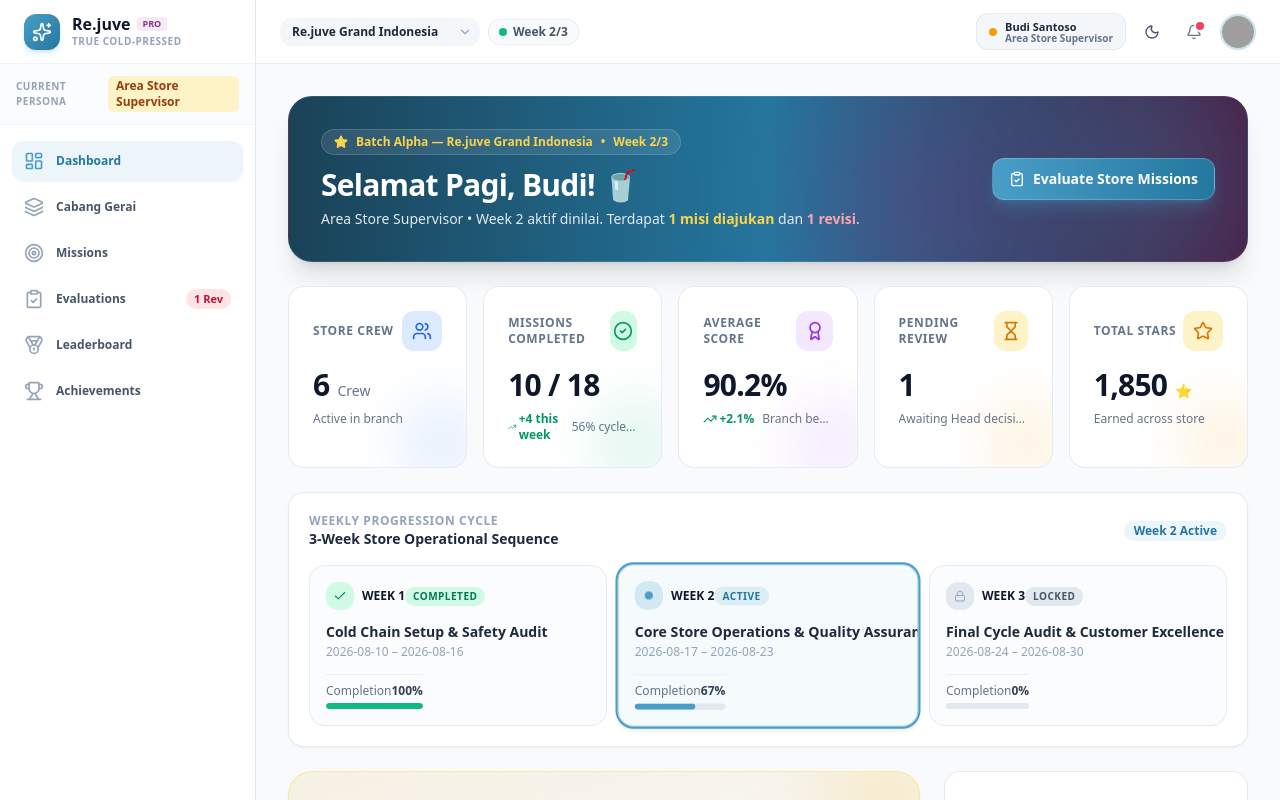
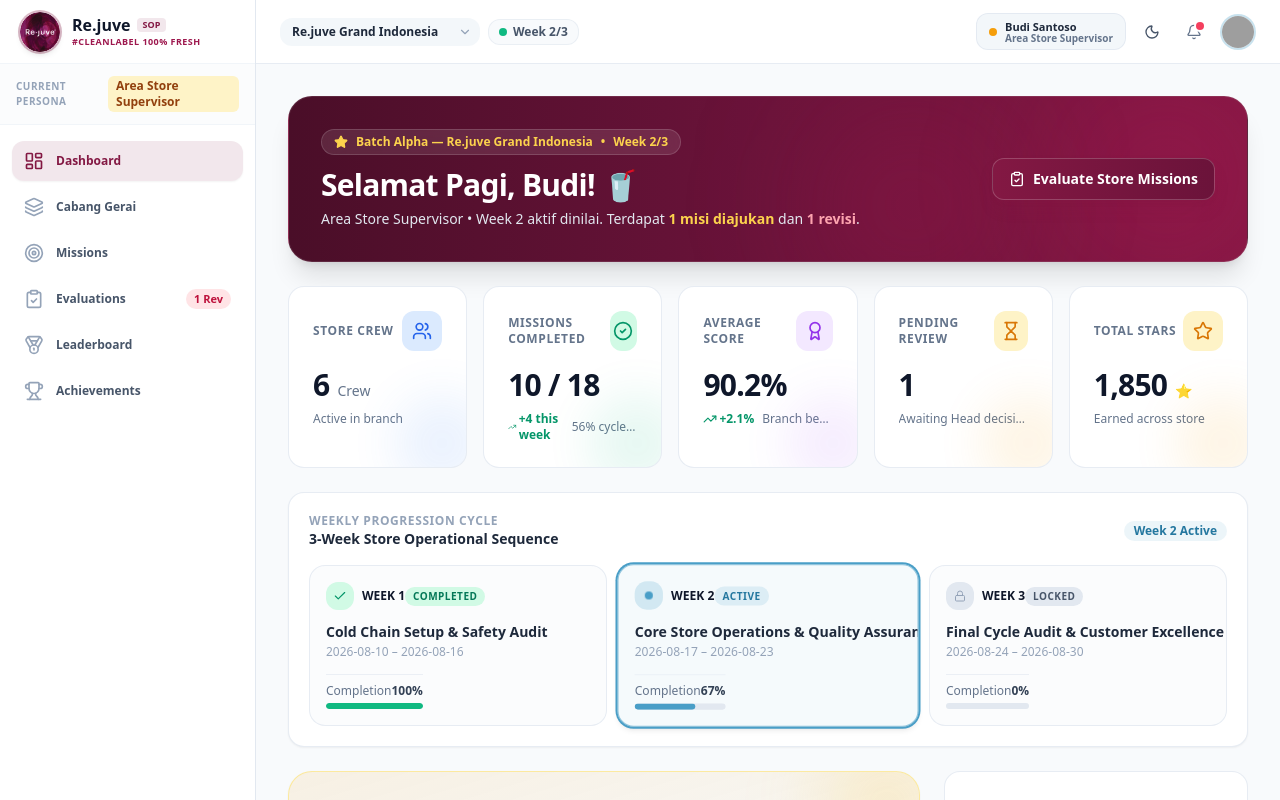
Before and after one commit to ikhsanguntara/Gamification-rejuve, a Nuxt app: page /dashboard in a window 1280 px wide. Shown: the top 800 px of the page. Built offline with nearby package versions, Linux system fonts and the light colour scheme; grey boxes are pictures that could not be loaded.

Commit message:
feat: integrate official Re.juve circular watercolor logo and update theme palette to signature Beetroot & Berry shades

```diff
--- a/components/gamification/WorldMapJourney.vue
+++ b/components/gamification/WorldMapJourney.vue
@@ -1,9 +1,9 @@
 <template>
   <div class="space-y-6 select-none">
     <!-- Top Adventure Banner & Current Location Indicator -->
-    <div class="p-5 sm:p-6 rounded-3xl bg-gradient-to-r from-[#1a4257] via-[#24779f] to-[#491b41] text-white relative overflow-hidden shadow-xl border border-white/10">
+    <div class="p-5 sm:p-6 rounded-3xl bg-gradient-to-r from-[#4a0e28] via-[#6b133a] to-[#831843] text-white relative overflow-hidden shadow-xl border border-white/10">
       <!-- Glow ambient -->
-      <div class="absolute -right-10 -top-10 w-60 h-60 bg-amber-400/20 rounded-full blur-3xl pointer-events-none"></div>
+      <div class="absolute -right-10 -top-10 w-60 h-60 bg-[#be185d]/25 rounded-full blur-3xl pointer-events-none"></div>
 
       <div class="relative z-10 flex flex-col md:flex-row md:items-center justify-between gap-4">
         <div class="flex items-center gap-4">
--- a/components/layout/AppHeader.vue
+++ b/components/layout/AppHeader.vue
@@ -4,8 +4,8 @@
     <div class="flex items-center gap-2.5 sm:gap-3 min-w-0">
       <!-- Mobile Brand Logo -->
       <NuxtLink to="/dashboard" class="lg:hidden flex items-center gap-2 flex-shrink-0">
-        <div class="w-8 h-8 rounded-xl bg-gradient-to-br from-[#499ec7] to-[#24779f] flex items-center justify-center text-white shadow-sm shadow-[#499ec7]/20">
-          <Sparkles class="w-4 h-4 text-white" />
+        <div class="w-8 h-8 rounded-full overflow-hidden flex items-center justify-center shadow-sm ring-2 ring-[#831843]/30">
+          <img src="/images/logo.png" alt="Re.juve" class="w-full h-full object-cover" />
         </div>
         <span class="font-black text-sm text-slate-900 dark:text-white hidden xs:inline">Re.juve</span>
       </NuxtLink>
@@ -17,7 +17,7 @@
           v-if="userStore.isCrew"
           class="flex items-center gap-1.5 px-2.5 sm:px-3 py-1.5 rounded-xl bg-slate-100/90 dark:bg-slate-800/90 text-[11px] sm:text-xs font-bold text-slate-800 dark:text-slate-200 border border-slate-200/60 dark:border-slate-700/60"
         >
-          <MapPin class="w-3.5 h-3.5 text-[#499ec7] flex-shrink-0" />
+          <MapPin class="w-3.5 h-3.5 text-[#831843] dark:text-[#f472b6] flex-shrink-0" />
           <span class="truncate max-w-[140px] xs:max-w-[180px]">
             {{ batchStore.currentBatch.name.split('—')[1] || batchStore.currentBatch.name }}
           </span>
--- a/components/layout/AppSidebar.vue
+++ b/components/layout/AppSidebar.vue
@@ -1,21 +1,25 @@
 <template>
   <aside class="hidden lg:flex flex-col w-64 border-r border-slate-200 dark:border-slate-800 bg-white dark:bg-slate-900 flex-shrink-0 transition-all">
     <!-- Brand Logo & App Name -->
-    <div class="h-16 flex items-center px-6 gap-3 border-b border-slate-100 dark:border-slate-800/80">
-      <div class="w-9 h-9 rounded-xl bg-gradient-to-br from-[#499ec7] to-[#24779f] flex items-center justify-center text-white shadow-md shadow-[#499ec7]/20">
-        <Sparkles class="w-5 h-5 text-white" />
+    <div class="h-16 flex items-center px-5 gap-3 border-b border-slate-100 dark:border-slate-800/80">
+      <div class="relative w-10 h-10 rounded-full overflow-hidden flex-shrink-0 shadow-md ring-2 ring-[#831843]/30">
+        <img
+          src="/images/logo.png"
+          alt="Re.juve Logo"
+          class="w-full h-full object-cover"
+        />
       </div>
       <div>
         <div class="flex items-center gap-1.5">
           <h1 class="font-black text-base text-slate-900 dark:text-white leading-tight">
             Re.juve
           </h1>
-          <span class="text-[9px] font-extrabold px-1.5 py-0.2 rounded bg-[#963189]/10 text-[#963189] dark:text-[#db92d7]">
-            PRO
+          <span class="text-[9px] font-black px-1.5 py-0.2 rounded bg-[#831843]/10 text-[#831843] dark:text-[#f472b6]">
+            SOP
           </span>
         </div>
-        <p class="text-[10px] font-semibold text-slate-400 dark:text-slate-500 uppercase tracking-wider">
-          True Cold-Pressed
+        <p class="text-[9px] font-extrabold text-[#9d174d] dark:text-[#f472b6] uppercase tracking-wider">
+          #CleanLabel 100% Fresh
         </p>
       </div>
     </div>
@@ -146,7 +150,7 @@
         class="flex items-center gap-3 px-3 py-2.5 rounded-xl text-xs font-semibold transition-all group"
         :class="[
           $route.path === item.path || ($route.path.startsWith(item.path) && item.path !== '/dashboard' && !item.path.startsWith('/admin'))
-            ? 'bg-[#499ec7]/10 text-[#24779f] dark:text-[#84cded] font-bold shadow-sm'
+            ? 'bg-[#831843]/10 text-[#831843] dark:text-[#f472b6] dark:bg-[#831843]/20 font-bold shadow-sm'
             : 'text-slate-600 dark:text-slate-400 hover:bg-slate-100 dark:hover:bg-slate-800/60 hover:text-slate-900 dark:hover:text-slate-100'
         ]"
       >
@@ -155,7 +159,7 @@
           class="w-5 h-5 flex-shrink-0 transition-colors"
           :class="[
             $route.path === item.path || ($route.path.startsWith(item.path) && item.path !== '/dashboard' && !item.path.startsWith('/admin'))
-              ? 'text-[#499ec7] dark:text-[#84cded]'
+              ? 'text-[#831843] dark:text-[#f472b6]'
               : 'text-slate-400 dark:text-slate-500 group-hover:text-slate-600 dark:group-hover:text-slate-300'
           ]"
         />
--- a/pages/dashboard.vue
+++ b/pages/dashboard.vue
@@ -1,10 +1,10 @@
 <template>
   <div class="space-y-6">
     <!-- Top Greeting & Context Hero -->
-    <div class="rounded-3xl bg-gradient-to-r from-[#1a4257] via-[#24779f] to-[#491b41] text-white p-5 sm:p-8 relative overflow-hidden shadow-xl border border-white/10">
+    <div class="rounded-3xl bg-gradient-to-r from-[#4a0e28] via-[#6b133a] to-[#831843] text-white p-5 sm:p-8 relative overflow-hidden shadow-xl border border-white/10">
       <!-- Glow decoration -->
-      <div class="absolute -right-10 -top-10 w-60 h-60 bg-[#499ec7]/20 rounded-full blur-3xl pointer-events-none"></div>
-      <div class="absolute right-1/4 -bottom-10 w-48 h-48 bg-[#963189]/25 rounded-full blur-3xl pointer-events-none"></div>
+      <div class="absolute -right-10 -top-10 w-60 h-60 bg-[#be185d]/25 rounded-full blur-3xl pointer-events-none"></div>
+      <div class="absolute right-1/4 -bottom-10 w-48 h-48 bg-[#9d174d]/30 rounded-full blur-3xl pointer-events-none"></div>
 
       <div class="relative z-10 flex flex-col md:flex-row md:items-center justify-between gap-5 sm:gap-6">
         <div>
@@ -39,7 +39,7 @@
           <NuxtLink
             v-if="userStore.isSupervisor"
             to="/evaluations"
-            class="w-full sm:w-auto inline-flex items-center justify-center gap-2 px-4 py-2.5 rounded-xl bg-gradient-to-r from-[#499ec7] to-[#24779f] hover:from-[#24779f] hover:to-[#1d5e7f] text-white font-extrabold text-xs sm:text-sm shadow-lg shadow-[#499ec7]/30 transition-all active:scale-95 border border-white/20"
+            class="w-full sm:w-auto inline-flex items-center justify-center gap-2 px-4 py-2.5 rounded-xl bg-gradient-to-r from-[#831843] to-[#6b133a] hover:from-[#6b133a] hover:to-[#4a0e28] text-white font-extrabold text-xs sm:text-sm shadow-lg shadow-[#831843]/30 transition-all active:scale-95 border border-white/20"
           >
             <ClipboardCheck class="w-4 h-4" />
             <span>Evaluate Store Missions</span>
@@ -48,7 +48,7 @@
           <NuxtLink
             v-else-if="userStore.isHead"
             to="/approvals"
-            class="w-full sm:w-auto inline-flex items-center justify-center gap-2 px-4 py-2.5 rounded-xl bg-gradient-to-r from-[#963189] to-[#812474] hover:from-[#812474] hover:to-[#6a1d5f] text-white font-extrabold text-xs sm:text-sm shadow-lg shadow-[#963189]/30 transition-all active:scale-95 border border-white/20"
+            class="w-full sm:w-auto inline-flex items-center justify-center gap-2 px-4 py-2.5 rounded-xl bg-gradient-to-r from-[#9d174d] to-[#831843] hover:from-[#831843] hover:to-[#6b133a] text-white font-extrabold text-xs sm:text-sm shadow-lg shadow-[#9d174d]/30 transition-all active:scale-95 border border-white/20"
           >
             <ShieldCheck class="w-4 h-4" />
             <span>Review Approvals ({{ approvalStore.pendingApprovals.length }})</span>
@@ -66,7 +66,7 @@
           <NuxtLink
             v-else
             to="/missions"
-            class="w-full sm:w-auto inline-flex items-center justify-center gap-2 px-4 py-2.5 rounded-xl bg-gradient-to-r from-[#499ec7] to-[#24779f] hover:from-[#24779f] hover:to-[#1d5e7f] text-white font-extrabold text-xs sm:text-sm shadow-lg shadow-[#499ec7]/30 transition-all active:scale-95 border border-white/20"
+            class="w-full sm:w-auto inline-flex items-center justify-center gap-2 px-4 py-2.5 rounded-xl bg-gradient-to-r from-[#831843] to-[#6b133a] hover:from-[#6b133a] hover:to-[#4a0e28] text-white font-extrabold text-xs sm:text-sm shadow-lg shadow-[#831843]/30 transition-all active:scale-95 border border-white/20"
           >
             <Target class="w-4 h-4" />
             <span>Misi Saya</span>
@@ -182,7 +182,7 @@
     <!-- 🗺️ Interactive Journey Odyssey Banner Widget (Strictly for Crew) -->
     <div
       v-if="userStore.isCrew"
-      class="rounded-3xl bg-gradient-to-r from-[#1a4257] via-[#24779f] to-[#491b41] text-white p-5 sm:p-6 border border-white/10 shadow-lg relative overflow-hidden flex flex-col md:flex-row items-center justify-between gap-4"
+      class="rounded-3xl bg-gradient-to-r from-[#4a0e28] via-[#6b133a] to-[#831843] text-white p-5 sm:p-6 border border-white/10 shadow-lg relative overflow-hidden flex flex-col md:flex-row items-center justify-between gap-4"
     >
       <div class="flex items-center gap-4 relative z-10">
         <div class="w-12 h-12 rounded-2xl bg-white/10 backdrop-blur-md border border-white/20 flex items-center justify-center text-amber-300 flex-shrink-0 shadow-md animate-bounce-gentle">
@@ -208,7 +208,7 @@
         class="inline-flex items-center gap-2 px-5 py-2.5 rounded-xl bg-white text-slate-900 font-black text-xs hover:bg-slate-100 transition-all active:scale-95 shadow-md flex-shrink-0 cursor-pointer"
       >
         <span>Buka Peta Ekspedisi</span>
-        <ChevronRight class="w-4 h-4 text-[#499ec7]" />
+        <ChevronRight class="w-4 h-4 text-[#831843]" />
       </NuxtLink>
     </div>
 
--- a/pages/login.vue
+++ b/pages/login.vue
@@ -1,21 +1,25 @@
 <template>
   <div class="min-h-screen bg-[#faf7fa] dark:bg-slate-950 flex flex-col justify-center py-12 sm:px-6 lg:px-8 relative overflow-hidden transition-colors">
-    <!-- Ambient Background Glows inspired by Re.juve Fresh Juice Palette -->
-    <div class="absolute -top-40 -left-40 w-96 h-96 bg-[#499ec7]/15 rounded-full blur-3xl pointer-events-none"></div>
-    <div class="absolute -bottom-40 -right-40 w-96 h-96 bg-[#963189]/15 rounded-full blur-3xl pointer-events-none"></div>
-    <div class="absolute top-1/2 left-1/2 -translate-x-1/2 -translate-y-1/2 w-[600px] h-[600px] bg-emerald-500/5 rounded-full blur-3xl pointer-events-none"></div>
+    <!-- Ambient Background Glows inspired by Re.juve Beet & Berry Palette -->
+    <div class="absolute -top-40 -left-40 w-96 h-96 bg-[#831843]/15 rounded-full blur-3xl pointer-events-none"></div>
+    <div class="absolute -bottom-40 -right-40 w-96 h-96 bg-[#9d174d]/15 rounded-full blur-3xl pointer-events-none"></div>
+    <div class="absolute top-1/2 left-1/2 -translate-x-1/2 -translate-y-1/2 w-[600px] h-[600px] bg-[#6b133a]/10 rounded-full blur-3xl pointer-events-none"></div>
 
     <div class="sm:mx-auto sm:w-full sm:max-w-xl text-center relative z-10 px-4">
       <!-- Re.juve App Brand Logo -->
-      <div class="inline-flex items-center justify-center w-16 h-16 rounded-2xl bg-gradient-to-tr from-[#499ec7] via-[#24779f] to-[#963189] text-white shadow-xl shadow-[#499ec7]/25 mb-4 animate-bounce-short">
-        <Sparkles class="w-8 h-8 text-white" />
+      <div class="inline-flex items-center justify-center w-20 h-20 rounded-full shadow-2xl ring-4 ring-[#831843]/40 mb-4 overflow-hidden animate-bounce-short">
+        <img
+          src="/images/logo.png"
+          alt="Re.juve True Cold-Pressed"
+          class="w-full h-full object-cover"
+        />
       </div>
 
       <div class="flex items-center justify-center gap-2 mb-1">
         <h1 class="text-3xl font-black text-slate-900 dark:text-white tracking-tight">
           Re.juve
         </h1>
-        <span class="text-xs font-black uppercase px-2 py-0.5 rounded-full bg-[#499ec7]/10 text-[#499ec7] dark:bg-[#499ec7]/20 border border-[#499ec7]/30">
+        <span class="text-xs font-black uppercase px-2.5 py-0.5 rounded-full bg-[#831843]/10 text-[#831843] dark:text-[#f472b6] border border-[#831843]/30">
           TRUE COLD-PRESSED
         </span>
       </div>
@@ -23,7 +27,7 @@
       <p class="text-xs sm:text-sm font-semibold text-slate-600 dark:text-slate-400">
         Mission Management & Store Performance Gamification
       </p>
-      <p class="text-[11px] text-slate-400 dark:text-slate-500 mt-0.5">
+      <p class="text-[11px] font-bold text-[#9d174d] dark:text-[#f472b6] mt-0.5">
         #CleanLabel • 100% Fresh, Pure & Natural Operations
       </p>
     </div>
@@ -161,7 +165,7 @@
                 v-model="password"
                 type="password"
                 required
-                class="w-full text-xs font-medium rounded-xl bg-slate-100 dark:bg-slate-800 border-none pl-10 pr-4 py-3 text-slate-900 dark:text-white focus:ring-2 focus:ring-[#499ec7]"
+                class="w-full text-xs font-medium rounded-xl bg-slate-100 dark:bg-slate-800 border-none pl-10 pr-4 py-3 text-slate-900 dark:text-white focus:ring-2 focus:ring-[#831843]"
               />
               <Lock class="w-4 h-4 text-slate-400 absolute left-3.5 top-1/2 -translate-y-1/2" />
             </div>
@@ -190,11 +194,11 @@
           <button
             type="submit"
             :disabled="isLoading"
-            class="w-full flex items-center justify-center gap-2 py-3 px-4 rounded-2xl text-xs font-extrabold bg-gradient-to-r from-[#499ec7] to-[#24779f] hover:from-[#24779f] hover:to-[#1d5e7f] text-white shadow-lg shadow-[#499ec7]/25 transition-all active:scale-[0.98] disabled:opacity-50 cursor-pointer"
+            class="w-full flex items-center justify-center gap-2 py-3 px-4 rounded-2xl text-xs font-extrabold bg-gradient-to-r from-[#6b133a] via-[#831843] to-[#9d174d] hover:from-[#4a0e28] hover:to-[#6b133a] text-white shadow-lg shadow-[#831843]/30 transition-all active:scale-[0.98] disabled:opacity-50 cursor-pointer"
           >
             <span v-if="isLoading" class="w-4 h-4 border-2 border-white/40 border-t-white rounded-full animate-spin"></span>
             <LogIn v-else class="w-4 h-4" />
-            <span>Sign In as {{ selectedRole }}</span>
+            <span>Sign In to Re.juve Console</span>
           </button>
         </form>
       </div>
```
Also changed, not shown: tailwind.config.js (+36 -22 lines), public/images/logo.png (added), public/rejuve-logo.png (added).
